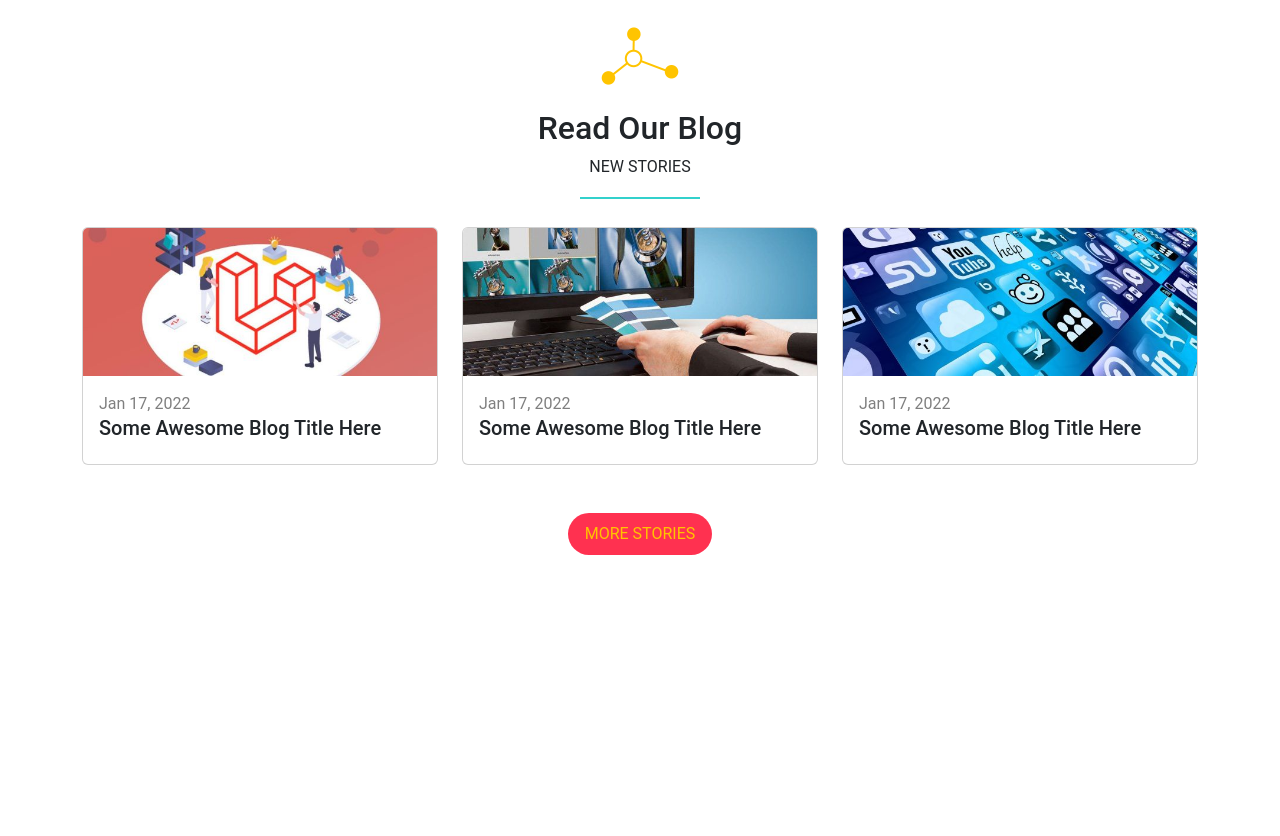
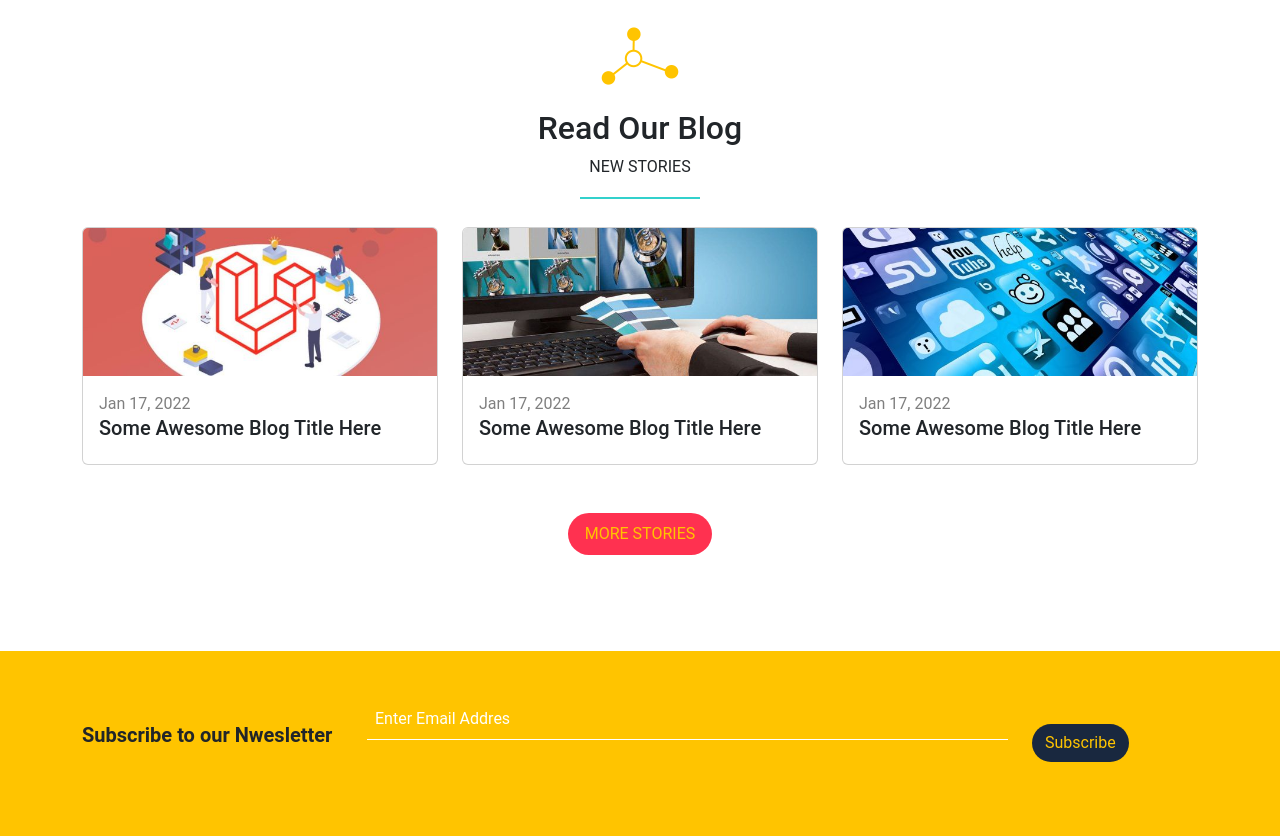
Before and after one commit to poysa213/Bondi-Design--Bootstrap-, a plain HTML site: page index.html in a window 1280 px wide. Shown: the part 4524-5360 px from the top of the page. Before the commit the page ends 5175 px from the top, so only its background shows below. Drawn offline with Linux system fonts and the light colour scheme.

Commit message:
Create Subscribe Section

```diff
--- a/css/bondi.css
+++ b/css/bondi.css
@@ -146,3 +146,24 @@ body {
 }
 
 /* end project */
+/* start subscribe */
+.subscribe {
+  background-color: var(--yellow-color);
+}
+.subscribe input[type="text"] {
+  border: none;
+  border-bottom: 1px solid white;
+}
+.subscribe input[type="text"]:focus {
+  outline: none;
+}
+
+.subscribe ::placeholder {
+  color: white;
+}
+.subscribe input[type="submit"] {
+  background-color: var(--dark-color);
+  color: var(--yellow-color);
+}
+
+/* end subscribe */ ;
--- a/index.html
+++ b/index.html
@@ -349,6 +349,25 @@
         </div>
       </div>
     </div>
+    <div class="subscribe pt-5 pb-5 text-center text-md-start">
+      <div class="container">
+        <div class="row align-items-center">
+          <div class="col-md-6 col-lg-3">
+            <div class="fw-bold fs-5 mb-3">Subscribe to our Nwesletter</div>
+          </div>
+          <div class="col-md-6 col-lg-7 mb-5">
+            <input
+              type="text"
+              placeholder="Enter Email Addres"
+              class="w-100 text-light p-2 bg-transparent"
+            />
+          </div>
+          <div class="col-md-6 col-lg-2">
+            <input class="btn rounded-pill" value="Subscribe" type="submit" />
+          </div>
+        </div>
+      </div>
+    </div>
     <script src="js/all.min.js"></script>
     <script src="js/bootstrap.bundle.min.js"></script>
   </body>
```
